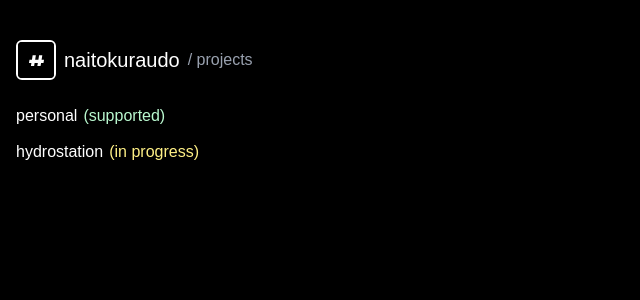
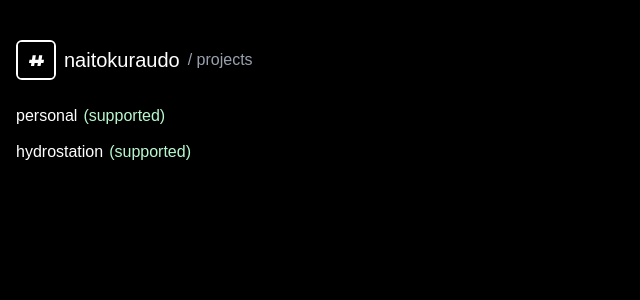
Before and after one commit to naitokuraudo/personal, a Vue app: page /projects in a window 1280 px wide. Shown: the top 300 px of the page, without its empty margins (0-640 px from the left). Built offline with nearby package versions, Linux system fonts and the light colour scheme; a web font is replaced by a local one.

Commit message:
Изменил статус проекта

```diff
--- a/src/views/ProjectsView.vue
+++ b/src/views/ProjectsView.vue
@@ -11,8 +11,8 @@ import Header from '@/components/Header.vue'
         <span class="text-green-200">(supported)</span>
       </li>
       <li class="flex items-center gap-1.5">
-        <a class="link" href="#">hydrostation</a>
-        <span class="text-yellow-200">(in progress)</span>
+        <a target="_blank" class="link" href="https://hydrostankotech.ru/">hydrostation</a>
+        <span class="text-green-200">(supported)</span>
       </li>
     </ul>
   </section>
```
